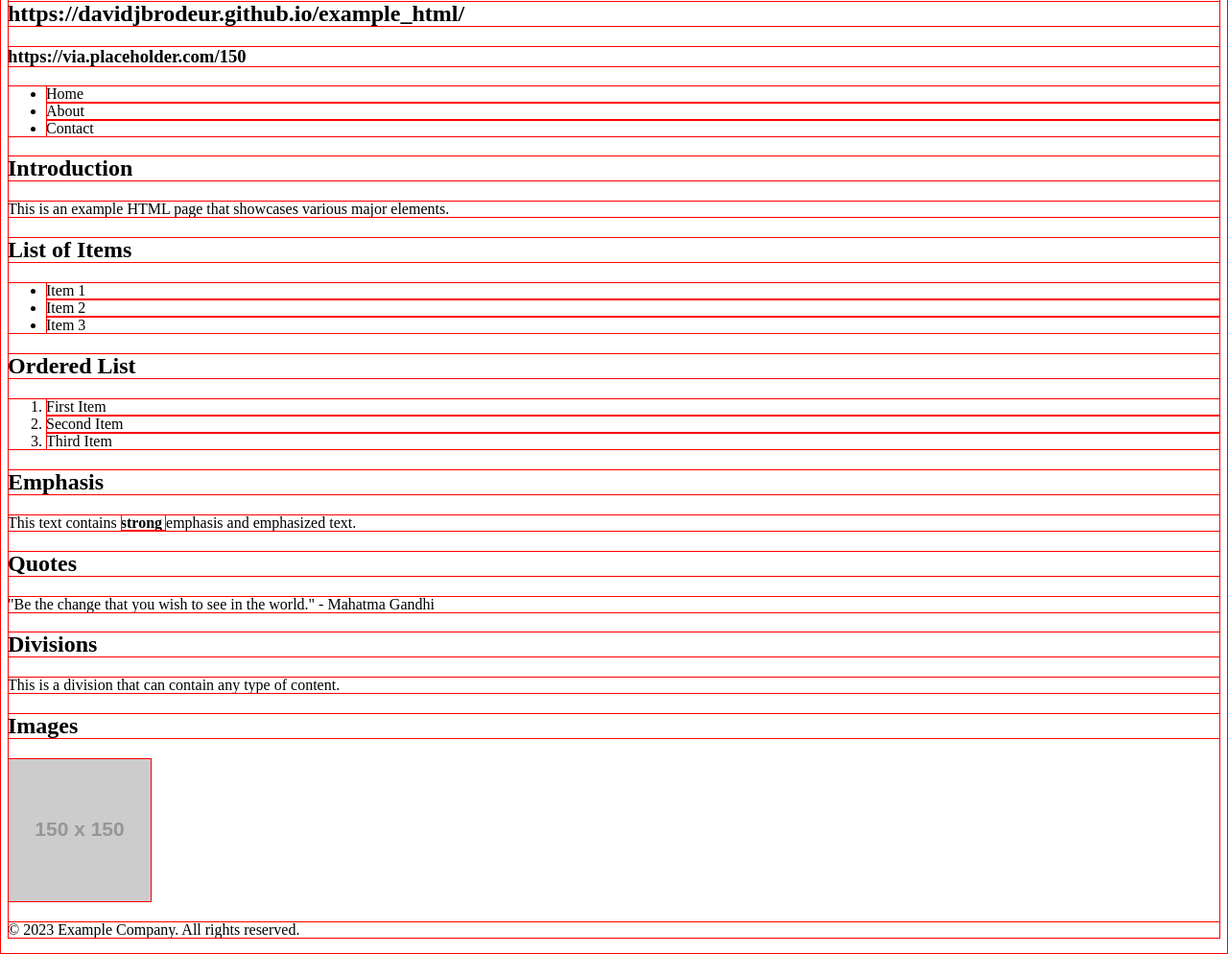
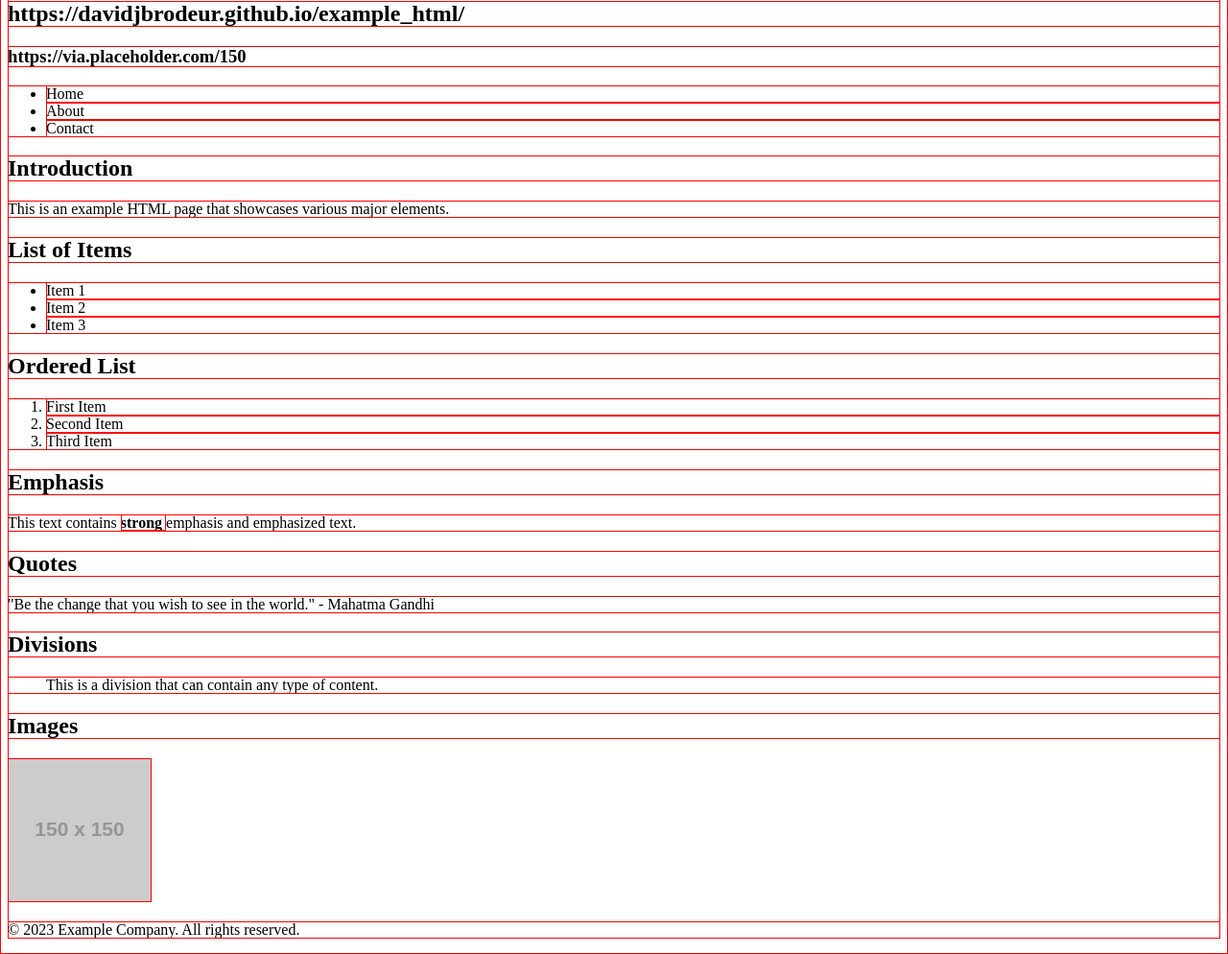
Before and after one commit to Jexxcode/TestGit, a plain HTML site: page Index.HTML in a window 1280 px wide. Shown: the part 79-1073 px from the top of the page at 96% size. Drawn offline with Linux system fonts and the light colour scheme; placeholder pictures from the web are drawn by us.

Commit message:
Update Index.HTML

```diff
--- a/Index.HTML
+++ b/Index.HTML
@@ -42,7 +42,7 @@
     <h2>Quotes</h2>
     <p>"Be the change that you wish to see in the world." - Mahatma Gandhi</p>
     <h2>Divisions</h2>
-    <p>This is a division that can contain any type of content.</p>
+    <ul>This is a division that can contain any type of content.</ul>
     <h2>Images</h2>
     <img src="https://via.placeholder.com/150" alt="" />
     <p>© 2023 Example Company. All rights reserved.</p>
```
